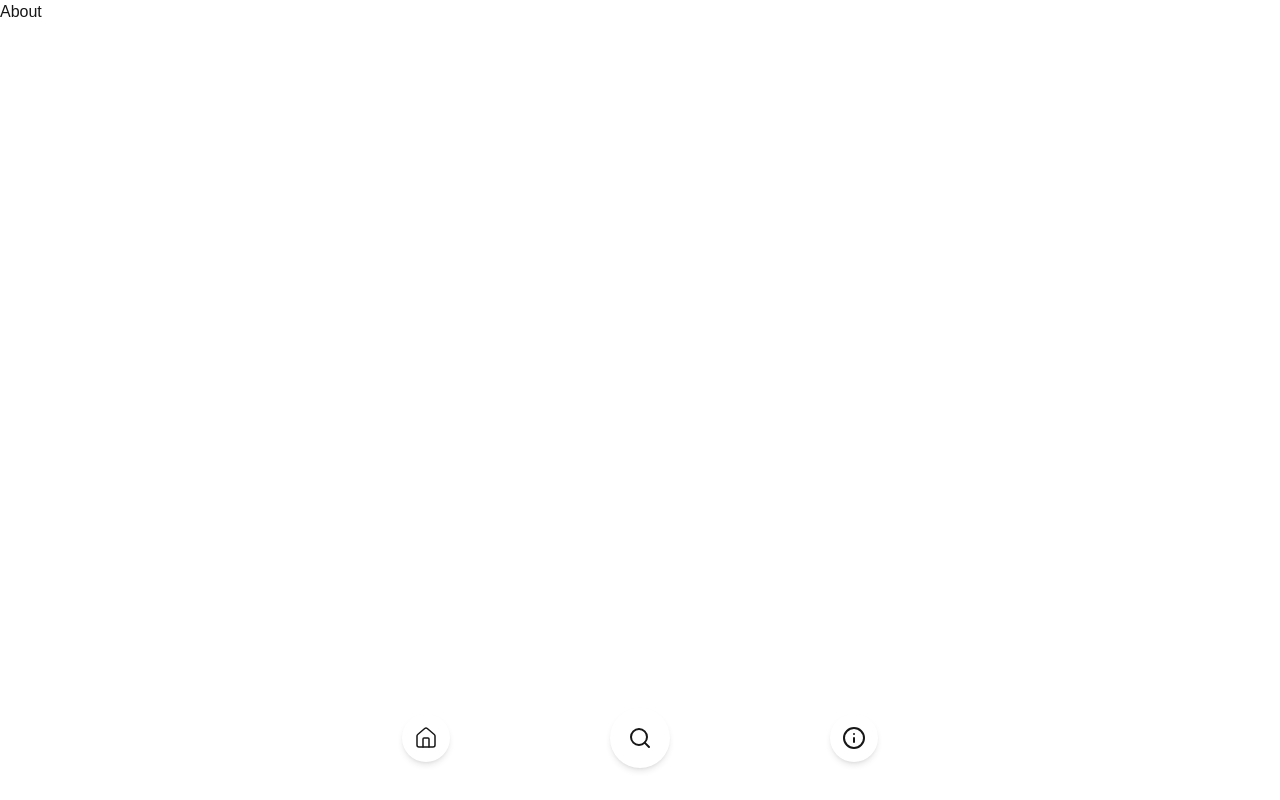
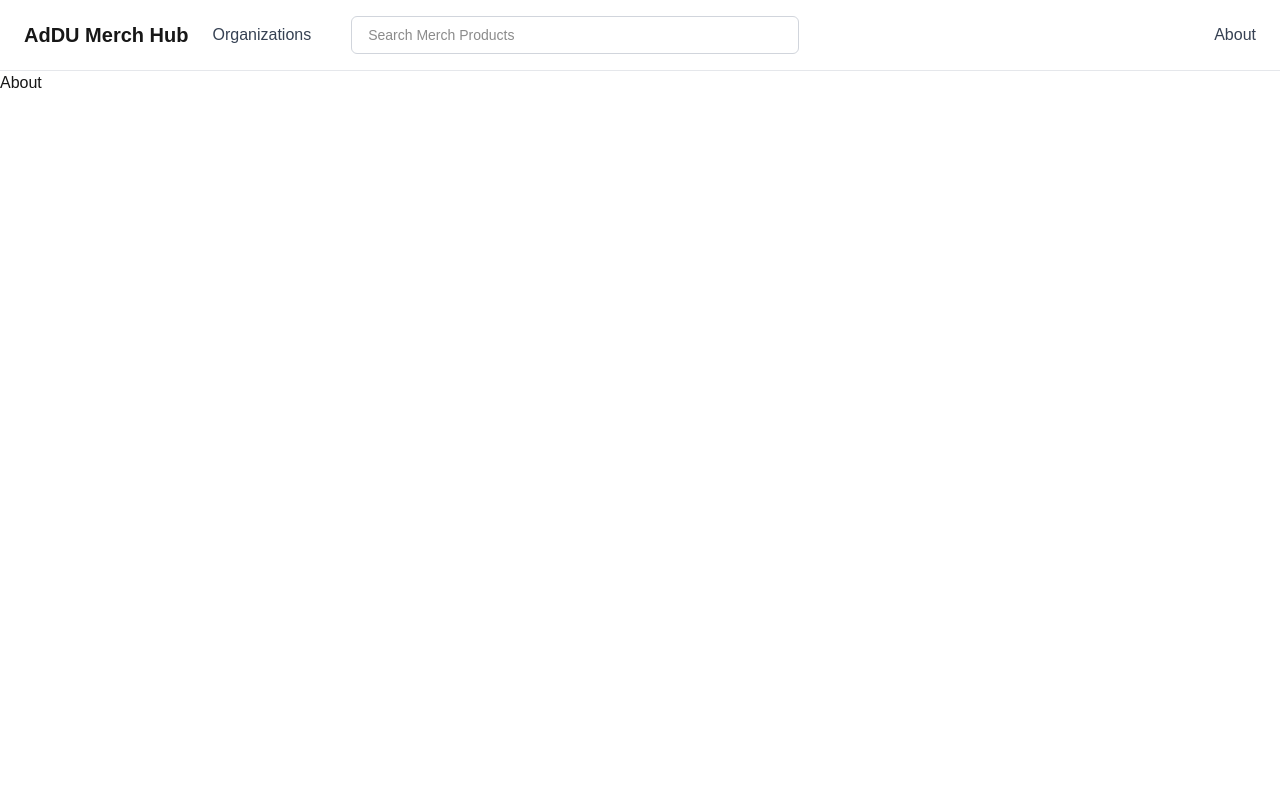
Before and after one commit to RayEmanueleUntal/addu-merch-hub, a Next.js app: page /about in a window 1280 px wide. Built offline with nearby package versions, Linux system fonts and the light colour scheme.

Commit message:
add header; remove botnavbar

```diff
--- a/app/layout.tsx
+++ b/app/layout.tsx
@@ -1,7 +1,7 @@
 import type { Metadata } from "next";
 import { Geist, Geist_Mono } from "next/font/google";
 import "./globals.css";
-import BottomNavbar from "@/components/layout/BottomNavbar";
+import Header from "@/components/layout/Header";
 
 const geistSans = Geist({
   variable: "--font-geist-sans",
@@ -28,8 +28,8 @@ export default function RootLayout({
       <body
         className={`${geistSans.variable} ${geistMono.variable} antialiased`}
       >
+        <Header></Header>
         {children}
-        <BottomNavbar></BottomNavbar>
       </body>
     </html>
   );
--- a/components/layout/BottomNavbar.tsx
+++ /dev/null
@@ -1,34 +0,0 @@
-import Link from "next/link";
-import { House, Search, Info } from "lucide-react";
-
-export default function BottomNavbar() {
-  return (
-    <div className="fixed bottom-8 left-0 w-full flex justify-center items-center gap-6 md:gap-20 lg:gap-40 ">
-      {/* Home Button */}
-      <Link
-        href="/"
-        id="homeLink"
-        className="w-12 h-12 bg-white rounded-full flex justify-center items-center shadow-md"
-      >
-        <House strokeWidth={1.5}></House>
-      </Link>
-
-      {/* Search Button */}
-      <button
-        id="searchBtn"
-        className="w-15 h-15 bg-white rounded-full flex justify-center items-center shadow-md cursor-pointer"
-      >
-        <Search></Search>
-      </button>
-
-      {/* About Button */}
-      <Link
-        href="/about"
-        id="aboutLink"
-        className="w-12 h-12 bg-white rounded-full flex justify-center items-center shadow-md"
-      >
-        <Info></Info>
-      </Link>
-    </div>
-  );
-}
--- /dev/null
+++ b/components/layout/Header.tsx
@@ -0,0 +1,32 @@
+export default function Header() {
+  return (
+    <header className="w-full border-b border-gray-200 px-6 py-4">
+      <div className="flex items-center gap-6">
+        {/* Title / Logo */}
+        <div className="text-xl font-bold cursor-pointer whitespace-nowrap">
+          AdDU Merch Hub
+        </div>
+
+        {/* Organizations */}
+        <a href="#" className="text-gray-700 hover:text-gray-900 font-medium">
+          Organizations
+        </a>
+
+        {/* Search Bar */}
+        <input
+          type="text"
+          placeholder="Search Merch Products"
+          className="ml-4 flex-1 max-w-md rounded-md border border-gray-300 px-4 py-2 text-sm focus:outline-none focus:ring-2 focus:ring-blue-500"
+        />
+
+        {/* About */}
+        <a
+          href="/about"
+          className="ml-auto text-gray-700 hover:text-gray-900 font-medium"
+        >
+          About
+        </a>
+      </div>
+    </header>
+  );
+}
```
Also changed, not shown: components/layout/TopNavbar.tsx (deleted).
